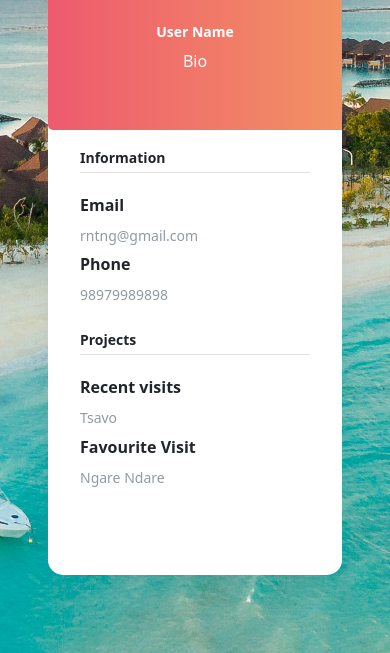
After one commit to Kisavi/Safari-Tours, a Flask app: page / in a window 390 px wide. The commit adds this page. Shown: the part 485-1138 px from the top of the page. Run offline with Flask 2, Linux system fonts and the light colour scheme; some libraries are stand-ins or nearby versions.

Commit message:
update the user profile section

```diff
--- a/app/main/views.py
+++ b/app/main/views.py
@@ -4,4 +4,4 @@ from flask import render_template, url_for, redirect, request
 
 @main.route('/')
 def index():
-    return render_template('bade.html')
+    return render_template('profile.html')
--- /dev/null
+++ b/app/static/css/profile.css
@@ -0,0 +1,137 @@
+body {
+    background: url("../images/mald.jpg");
+    background-position: center;
+    background-size: cover;
+}
+.padding {
+    padding: 3rem !important;
+    margin-top: 6rem !important;
+}
+
+.user-card-full {
+    overflow: hidden;
+}
+
+.card {
+    border-radius: 15px;
+    -webkit-box-shadow: 0 1px 20px 0 rgba(69,90,100,0.08);
+    box-shadow: 0 1px 20px 0 rgba(69,90,100,0.08);
+    border: none;
+    margin-bottom: 30px;
+}
+
+.m-r-0 {
+    margin-right: 0px;
+}
+
+.m-l-0 {
+    margin-left: 0px;
+}
+
+.user-card-full .user-profile {
+    border-radius: 5px 0 0 5px;
+}
+
+.bg-c-lite-green {
+        background: -webkit-gradient(linear, left top, right top, from(#f29263), to(#ee5a6f));
+    background: linear-gradient(to right, #ee5a6f, #f29263);
+}
+
+.user-profile {
+    padding: 20px 0;
+}
+
+.card-block {
+    padding: 1.25rem;
+}
+
+.m-b-25 {
+    margin-bottom: 25px;
+}
+
+.img-radius {
+    border-radius: 5px;
+}
+
+
+
+h6 {
+    font-size: 14px;
+}
+
+.card .card-block p {
+    line-height: 25px;
+}
+
+@media only screen and (min-width: 1400px){
+p {
+    font-size: 14px;
+}
+}
+
+.card-block {
+    padding: 1.25rem;
+}
+
+.b-b-default {
+    border-bottom: 1px solid #e0e0e0;
+}
+
+.m-b-20 {
+    margin-bottom: 20px;
+}
+
+.p-b-5 {
+    padding-bottom: 5px !important;
+}
+
+.card .card-block p {
+    line-height: 25px;
+}
+
+.m-b-10 {
+    margin-bottom: 10px;
+}
+
+.text-muted {
+    color: #919aa3 !important;
+}
+
+.b-b-default {
+    border-bottom: 1px solid #e0e0e0;
+}
+
+.f-w-600 {
+    font-weight: 600;
+}
+
+.m-b-20 {
+    margin-bottom: 20px;
+}
+
+.m-t-40 {
+    margin-top: 20px;
+}
+
+.p-b-5 {
+    padding-bottom: 5px !important;
+}
+
+.m-b-10 {
+    margin-bottom: 10px;
+}
+
+.m-t-40 {
+    margin-top: 20px;
+}
+
+.user-card-full .social-link li {
+    display: inline-block;
+}
+
+.user-card-full .social-link li a {
+    font-size: 20px;
+    margin: 0 10px 0 0;
+    -webkit-transition: all 0.3s ease-in-out;
+    transition: all 0.3s ease-in-out;
+}
--- a/app/templates/base.html
+++ b/app/templates/base.html
@@ -6,7 +6,6 @@
     {% block styles %}
      <!-- Bootstrap js -->
      <script src="https://cdn.jsdelivr.net/npm/bootstrap@5.0.2/dist/js/bootstrap.bundle.min.js" integrity="sha384-MrcW6ZMFYlzcLA8Nl+NtUVF0sA7MsXsP1UyJoMp4YLEuNSfAP+JcXn/tWtIaxVXM" crossorigin="anonymous"></script>
-
      <!-- Bootstrap CSS -->
     <link href="https://cdn.jsdelivr.net/npm/bootstrap@5.0.2/dist/css/bootstrap.min.css" rel="stylesheet" integrity="sha384-EVSTQN3/azprG1Anm3QDgpJLIm9Nao0Yz1ztcQTwFspd3yD65VohhpuuCOmLASjC" crossorigin="anonymous">
     <link rel="stylesheet" href="https://cdn.jsdelivr.net/npm/bootstrap-icons@1.8.1/font/bootstrap-icons.css">
@@ -15,18 +14,17 @@
     {% endblock %}
 </head>
 <body>
-  <!-- Navbar block  -->
-{% block navbar %}
-{% include 'navbar.html' %}
-{% endblock %}
+
 
 <!--block content-->
-<div class="container">
+<div>
      {% block content %}
      {% endblock %}
 </div>
 
 {% block script %}
+  <script src="https://cdnjs.cloudflare.com/ajax/libs/jquery/3.2.1/jquery.min.js"></script>
+    <script src="https://stackpath.bootstrapcdn.com/bootstrap/4.0.0/js/bootstrap.bundle.min.js"></script>
 <script type="text/javascript" src="{{ url_for('static',filename='js/script.js')}}"></script>
 {% endblock %}
 </body>
--- /dev/null
+++ b/app/templates/profile.html
@@ -0,0 +1,60 @@
+{% extends 'base.html' %}
+{% block styles%}
+    {{ super() }}
+    <link rel="stylesheet" href="{{url_for('static',filename='css/profile.css')}}">
+{% endblock %}
+{% block content %}
+<div class="page-content page-container" id="page-content">
+    <div class="padding">
+        <div class="row  d-flex justify-content-center">
+<div class="col-xl-6 col-md-12">
+                                                <div class="card user-card-full">
+                                                    <div class="row m-l-0 m-r-0">
+                                                        <div class="col-sm-4 bg-c-lite-green user-profile">
+                                                            <div class="card-block text-center text-white">
+                                                                <div class="m-b-25">
+                                                                    <img src="https://img.icons8.com/bubbles/100/000000/user.png" class="img-radius" alt="User-Profile-Image">
+                                                                </div>
+                                                                <h6 class="f-w-600">User Name</h6>
+                                                                <p>Bio</p>
+                                                                <i class=" mdi mdi-square-edit-outline feather icon-edit m-t-10 f-16"></i>
+                                                            </div>
+                                                        </div>
+                                                        <div class="col-sm-8">
+                                                            <div class="card-block">
+                                                                <h6 class="m-b-20 p-b-5 b-b-default f-w-600">Information</h6>
+                                                                <div class="row">
+                                                                    <div class="col-sm-6">
+                                                                        <p class="m-b-10 f-w-600">Email</p>
+                                                                        <h6 class="text-muted f-w-400">rntng@gmail.com</h6>
+                                                                    </div>
+                                                                    <div class="col-sm-6">
+                                                                        <p class="m-b-10 f-w-600">Phone</p>
+                                                                        <h6 class="text-muted f-w-400">98979989898</h6>
+                                                                    </div>
+                                                                </div>
+                                                                <h6 class="m-b-20 m-t-40 p-b-5 b-b-default f-w-600">Projects</h6>
+                                                                <div class="row">
+                                                                    <div class="col-sm-6">
+                                                                        <p class="m-b-10 f-w-600">Recent visits</p>
+                                                                        <h6 class="text-muted f-w-400">Tsavo</h6>
+                                                                    </div>
+                                                                    <div class="col-sm-6">
+                                                                        <p class="m-b-10 f-w-600">Favourite Visit</p>
+                                                                        <h6 class="text-muted f-w-400">Ngare Ndare</h6>
+                                                                    </div>
+                                                                </div>
+                                                                <ul class="social-link list-unstyled m-t-40 m-b-10">
+                                                                    <li><a href="#!" data-toggle="tooltip" data-placement="bottom" title="" data-original-title="facebook" data-abc="true"><i class="mdi mdi-facebook feather icon-facebook facebook" aria-hidden="true"></i></a></li>
+                                                                    <li><a href="#!" data-toggle="tooltip" data-placement="bottom" title="" data-original-title="twitter" data-abc="true"><i class="mdi mdi-twitter feather icon-twitter twitter" aria-hidden="true"></i></a></li>
+                                                                    <li><a href="#!" data-toggle="tooltip" data-placement="bottom" title="" data-original-title="instagram" data-abc="true"><i class="mdi mdi-instagram feather icon-instagram instagram" aria-hidden="true"></i></a></li>
+                                                                </ul>
+                                                            </div>
+                                                        </div>
+                                                    </div>
+                                                </div>
+                                            </div>
+                                             </div>
+                                                </div>
+                                            </div>
+{% endblock%}
```
Also changed, not shown: app/templates/navbar.html (added, +10 -0 lines), app/static/images/mald.jpg (added).
